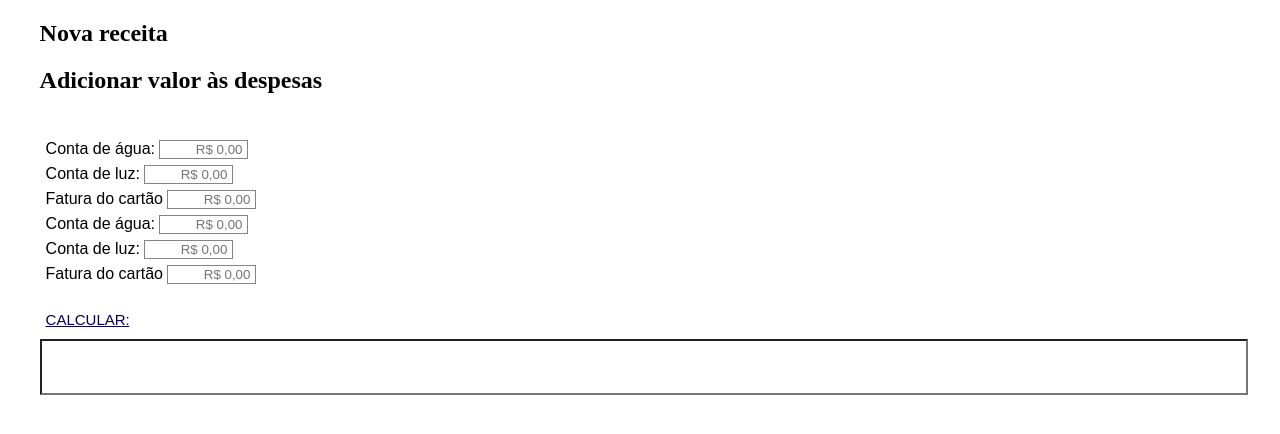
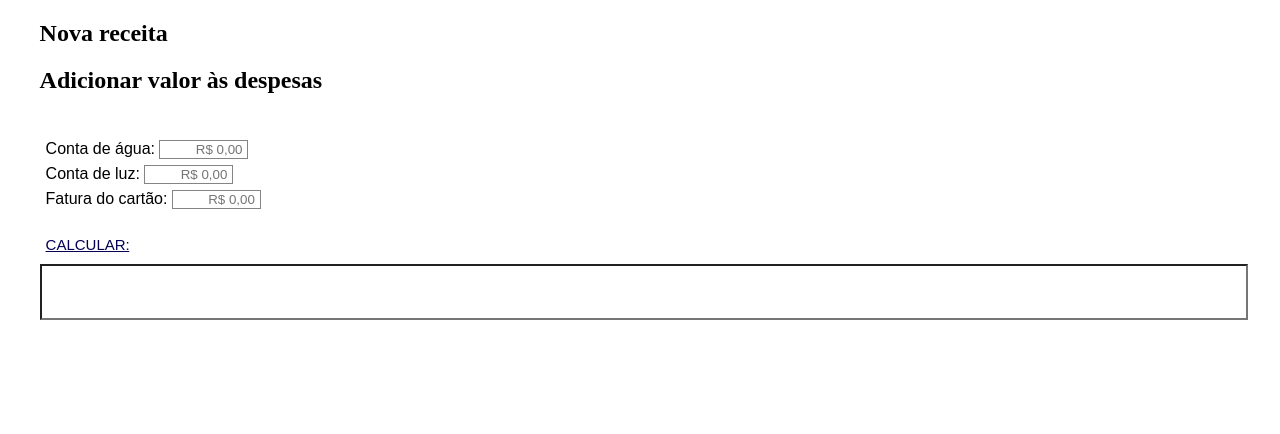
Before and after one commit to VitorPassos/PUCProjetoDespesas, a plain HTML site: page paginas-modais.html in a window 1280 px wide. Drawn offline with Linux system fonts and the light colour scheme.

Commit message:
3 campos redundantes removidos

```diff
--- a/paginas-modais.html
+++ b/paginas-modais.html
@@ -24,10 +24,7 @@
                     <form name="form">
                         <div class="linha-formulario"><p class="nome-categoria">Conta de água: </p> <input name="campo1" class="valor-categoria" placeholder="R$ 0,00" ><br></div>
                         <div class="linha-formulario"><p class="nome-categoria">Conta de luz: </p> <input name="campo2" class="valor-categoria" placeholder="R$ 0,00" ><br></div>
-                        <div class="linha-formulario"><p class="nome-categoria">Fatura do cartão </p> <input name="campo3" class="valor-categoria" placeholder="R$ 0,00" ><br></div>
-                        <div class="linha-formulario"><p class="nome-categoria">Conta de água: </p> <input name="campo4" class="valor-categoria" placeholder="R$ 0,00" ><br></div>
-                        <div class="linha-formulario"><p class="nome-categoria">Conta de luz: </p> <input name="campo5" class="valor-categoria" placeholder="R$ 0,00" ><br></div>
-                        <div class="linha-formulario"><p class="nome-categoria">Fatura do cartão </p> <input name="campo6" class="valor-categoria" placeholder="R$ 0,00" ><br></div>
+                        <div class="linha-formulario"><p class="nome-categoria">Fatura do cartão: </p> <input name="campo3" class="valor-categoria" placeholder="R$ 0,00" ><br></div>
 
                         <input class="botao-calcular" type="button" onclick="soma()" value="CALCULAR: ">
                         <input class="resultado" name="resultado" readonly><br>
```
